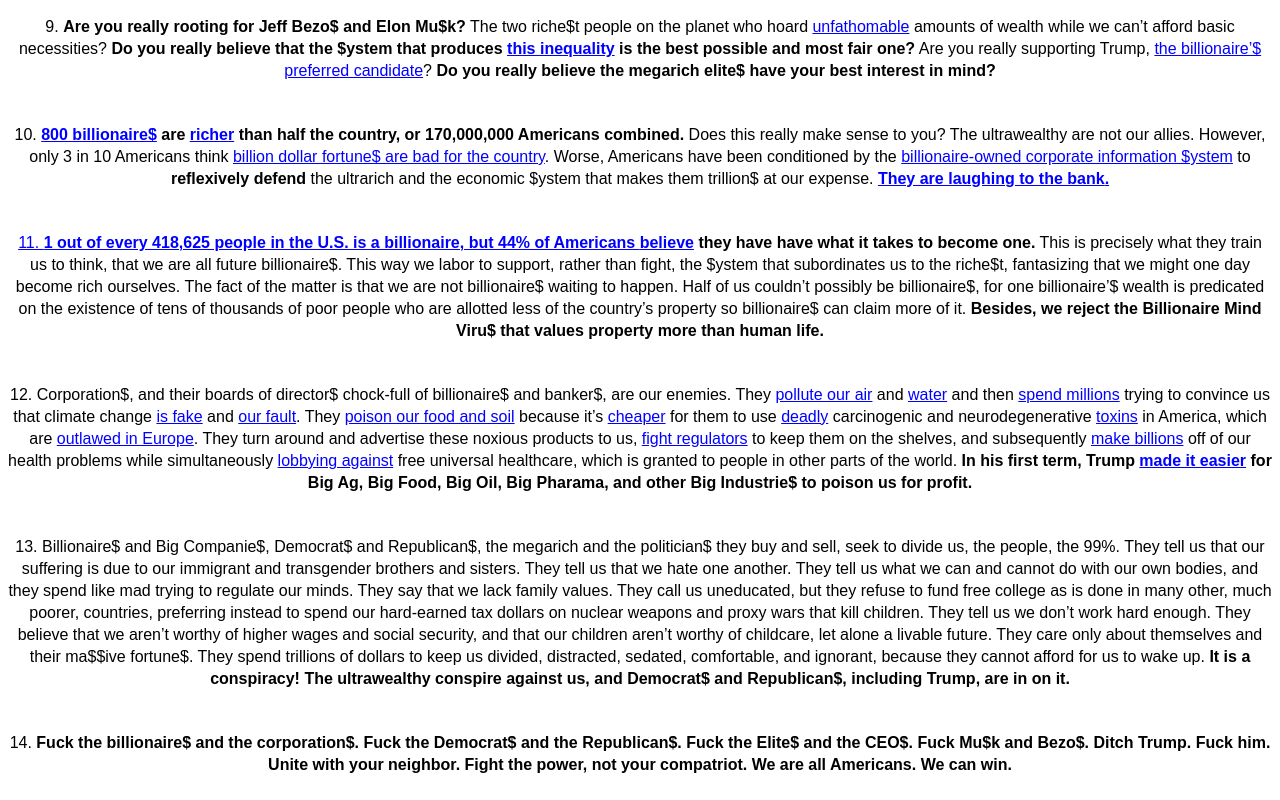
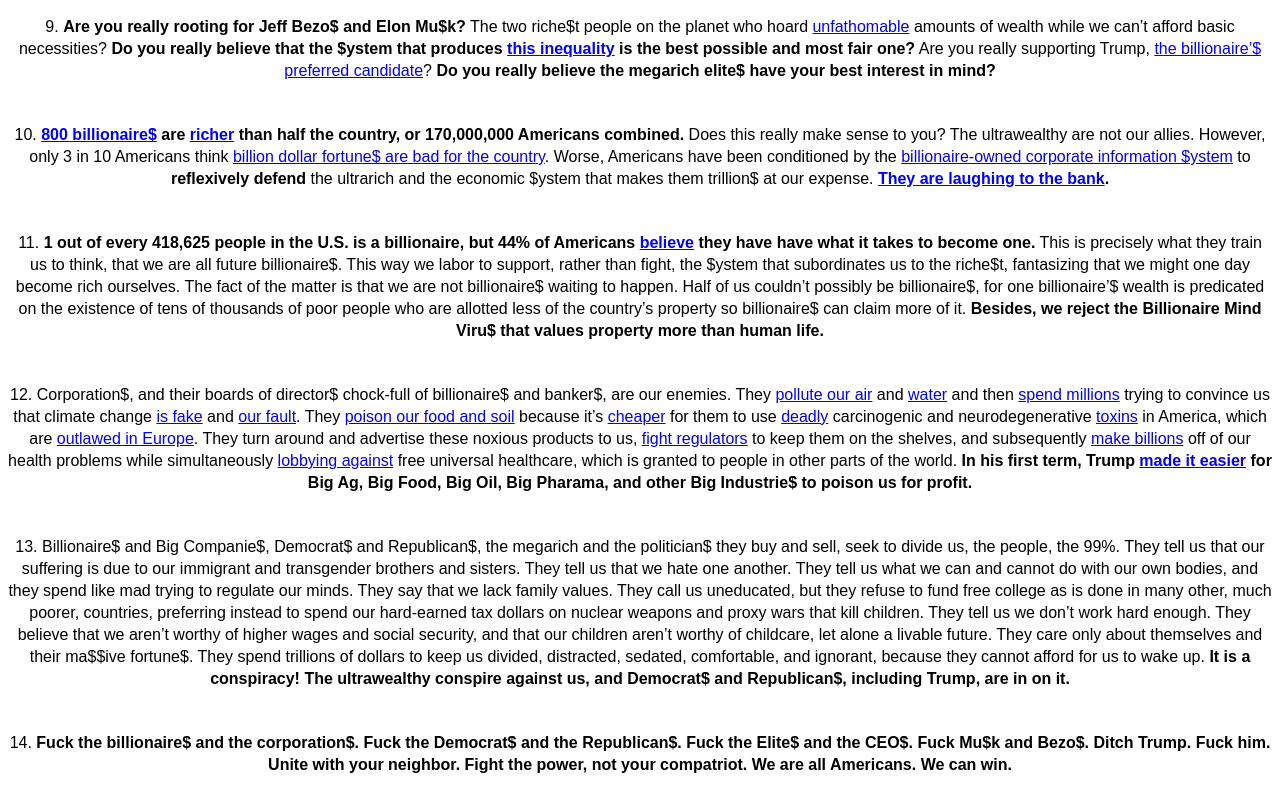
Before and after one commit to savethebillionaires/savethebillionaires.github.io, a plain HTML site: page index.html in a window 1280 px wide. Shown: the part 878-1678 px from the top of the page. Drawn offline with Linux system fonts and the light colour scheme; a web font is replaced by a local one.

Commit message:
savethebillionaires

```diff
--- a/index.html
+++ b/index.html
@@ -87,7 +87,7 @@
                 </li><br>
                 <li>9. <b>Are you really rooting for Jeff Bezo$ and Elon Mu$k?</b> The two riche$t people on the planet who hoard <a href="https://mkorostoff.github.io/1-pixel-wealth/"> unfathomable</a> amounts of wealth while we can’t afford basic necessities? <b>Do you really believe that the $ystem that produces <a href="https://equitablegrowth.org/the-distribution-of-wealth-in-the-united-states-and-implications-for-a-net-worth-tax/">this inequality</a> is the best possible and most fair one?</b> Are you really supporting Trump, <a href="https://www.thenation.com/article/politics/trump-billionaire-plutocracy-musk/">the billionaire’$</a> <a href="https://www.opensecrets.org/2024-presidential-race/donald-trump/contributors?id=N00023864"> preferred candidate</a>? <b>Do you really believe the megarich elite$ have your best interest in mind?</b>
                 </li><br>
-                <li>10. <b><a href="https://inequality.org/great-divide/updates-billionaire-pandemic/">800 billionaire$</a> are <a href="https://americansfortaxfairness.org/tax-day-approaches-new-study-finds-u-s-billionaires-now-worth-record-5-8-trillion/">richer</a> than half the country, or 170,000,000 Americans combined.</b> Does this really make sense to you? The ultrawealthy are not our allies. However, only 3 in 10 Americans think <a href="https://www.pewresearch.org/short-reads/2021/07/28/americans-views-about-billionaires-have-grown-somewhat-more-negative-since-2020/">billion dollar fortune$ are bad for the country</a>. Worse, Americans have been conditioned by the <a href="https://fair.org/take-action-now/whats-wrong-with-the-news/"> billionaire-owned corporate information $ystem</a> to <b>reflexively defend</b> the ultrarich and the economic $ystem that makes them trillion$ at our expense. <b><a href="https://boingboing.net/2017/12/14/oligarchy-on-ice.html">They are laughing to the bank<a/>.</b>
+                <li>10. <b><a href="https://inequality.org/great-divide/updates-billionaire-pandemic/">800 billionaire$</a> are <a href="https://americansfortaxfairness.org/tax-day-approaches-new-study-finds-u-s-billionaires-now-worth-record-5-8-trillion/">richer</a> than half the country, or 170,000,000 Americans combined.</b> Does this really make sense to you? The ultrawealthy are not our allies. However, only 3 in 10 Americans think <a href="https://www.pewresearch.org/short-reads/2021/07/28/americans-views-about-billionaires-have-grown-somewhat-more-negative-since-2020/">billion dollar fortune$ are bad for the country</a>. Worse, Americans have been conditioned by the <a href="https://fair.org/take-action-now/whats-wrong-with-the-news/"> billionaire-owned corporate information $ystem</a> to <b>reflexively defend</b> the ultrarich and the economic $ystem that makes them trillion$ at our expense. <b><a href="https://boingboing.net/2017/12/14/oligarchy-on-ice.html">They are laughing to the bank</a>.</b>
                 </li><br>
                 <li>11. <b>1 out of every 418,625 people in the U.S. is a billionaire, but 44% of Americans <a href="https://www.cnbc.com/2022/08/31/44percent-of-americans-think-they-can-achieve-billionaire-status.html">believe</a> they have have what it takes to become one.</b> This is precisely what they train us to think, that we are all future billionaire$. This way we labor to support, rather than fight, the $ystem that subordinates us to the riche$t, fantasizing that we might one day become rich ourselves. The fact of the matter is that we are not billionaire$ waiting to happen. Half of us couldn’t possibly be billionaire$, for one billionaire’$ wealth is predicated on the existence of tens of thousands of poor people who are allotted less of the country’s property so billionaire$ can claim more of it. <b>Besides, we reject the Billionaire Mind Viru$ that values property more than human life.</b>
                 </li><br>
```
